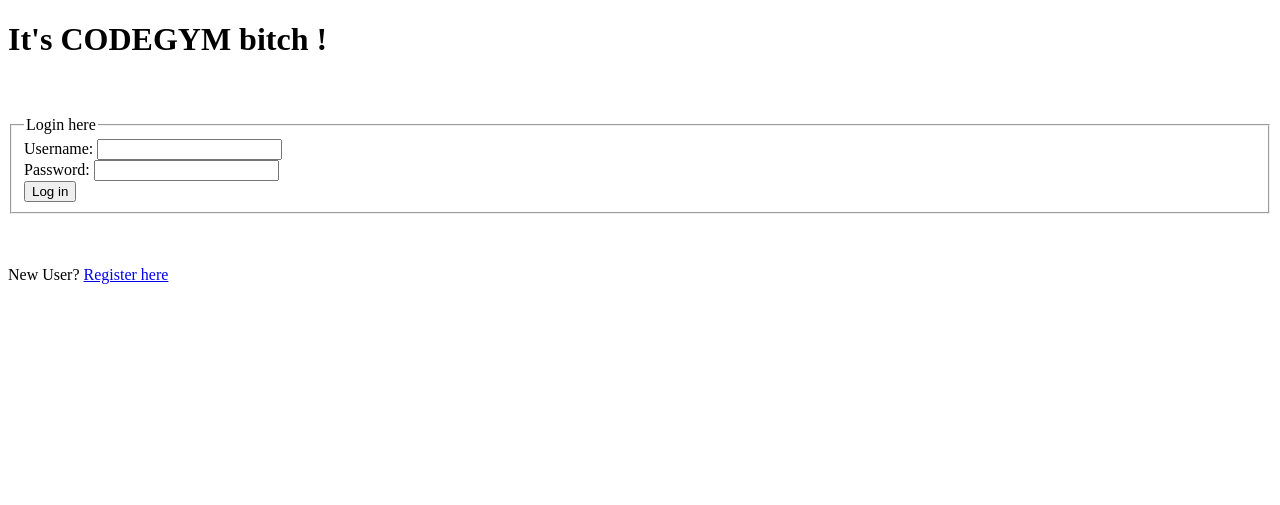
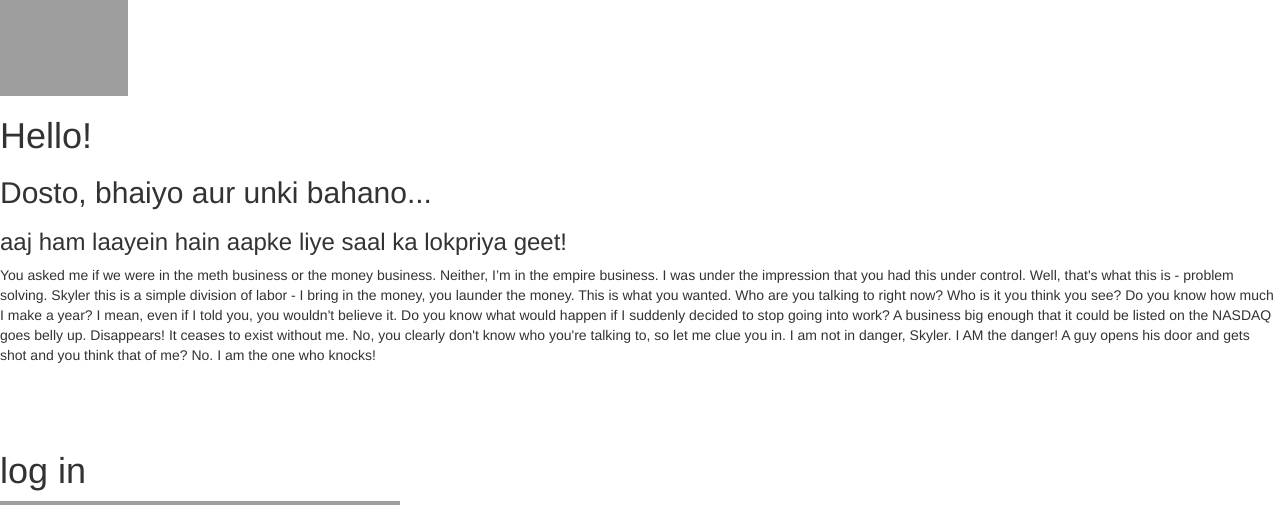
Before and after one commit to akhileshdevrari/codegym, a PHP site: page / in a window 1280 px wide. Shown: the top 505 px of the page. Before the commit the page ends 284 px from the top, so only its background shows below. Run offline with PHP 8.4, Linux system fonts and the light colour scheme; some libraries are stand-ins or nearby versions; grey boxes are pictures that could not be loaded.

Commit message:
first commit

```diff
--- a/db.php
+++ b/db.php
@@ -1,11 +1,13 @@
 <?php
 		$servername = "localhost";
 		$username = "root";
-		$password = "mi";
+		$password = "idiox@0";
 		$dbname = "codegym";
-		$conn = new mysqli($servername, $username, $password, $dbname);
+		echo "e na ho pi";
+		$conn = mysqli_connect($servername, $username, $password, $dbname);
 		if($conn->connect_error)
 		{
 			die("Error connecting to database: ".$conn->connect_error);
 		}
+		echo "mishra chutiya";
 ?>
--- a/index.php
+++ b/index.php
@@ -1,32 +1,117 @@
 <?php session_start(); ?>
 <!DOCTYPE html>
-<html>
+<html lang="en">
 <head>
-	<title>codegym</title>
+  <meta charset="utf-8">
+  <title>login</title>
+  <meta name="viewport" content="width=device-width, initial-scale=1">
+  <link href="http://maxcdn.bootstrapcdn.com/bootstrap/3.3.0/css/bootstrap.min.css" rel="stylesheet">
+  <link href="css/index.css" rel="stylesheet" />
+  <script src="http://code.jquery.com/jquery-1.11.1.min.js"></script>
+  <script src="http://maxcdn.bootstrapcdn.com/bootstrap/3.3.0/js/bootstrap.min.js"></script>
 </head>
 <body>
+  <img src="images/logo.png" style="height: auto;width: 10%">
+  <div class="introduction">
+  <h1> Hello! </h1>
+  <h2>Dosto, bhaiyo aur unki bahano...
+  </h2>
+  <h3>aaj ham laayein hain aapke liye saal ka lokpriya geet!</h3>
+  <p>You asked me if we were in the meth business or the money business. Neither, I’m in the empire business. I was under the impression that you had this under control. Well, that's what this is - problem solving. Skyler this is a simple division of labor - I bring in the money, you launder the money. This is what you wanted.
 
-	<h1>It's CODEGYM bitch !</h1>
-	<br><br>
+Who are you talking to right now? Who is it you think you see? Do you know how much I make a year? I mean, even if I told you, you wouldn't believe it. Do you know what would happen if I suddenly decided to stop going into work?
 
+A business big enough that it could be listed on the NASDAQ goes belly up. Disappears! It ceases to exist without me. No, you clearly don't know who you're talking to, so let me clue you in. I am not in danger, Skyler. I AM the danger! A guy opens his door and gets shot and you think that of me? No. I am the one who knocks! </p>
+  </div>
+  <div id="login-button">
+    <h5 style="color:white; font-size: 1.5em; margin-left:-0.3em;margin-top:.2em;">login</h5>
+  </div>
+  <div id="register-button">
+    <h5 style="color:white; font-size: 1.5em; margin-left:-0.9em;margin-top:.2em;">register</h5>
+  </div>
+  <div id="container">
+    <h1>log in</h1>
+    <span class="close-btn">
+      <img src="https://cdn4.iconfinder.com/data/icons/miu/22/circle_close_delete_-128.png"></img>
+    </span>
     <?php
     if(isset($_SESSION["loginerr"]))
       if($_SESSION["loginerr"] != "")
         echo $_SESSION["loginerr"]."<br><br>";
     ?>
+    <form action="login.php" method="post">
+      <input type="text" name="username" placeholder="username">
+      <input type="password" name="password" placeholder="password">
+      <input type="submit">
+      <div id="remember-container">
+        <input type="checkbox" id="checkbox-2-1" class="checkbox" checked="checked"/>
+        <span id="remember">remember me</span>
+        <span id="forgotten">forgotten password</span>
+      </div>
+    </form>
+  </div>
 
-	<form method="post" action="./login.php">
-		<fieldset>
-		<legend>Login here</legend>
-			Username: <input type="text" name="username" required><br>
-			Password: <input type="password" name="password" required><br>
-			<input type="submit" value="Log in"><br>
-		</fieldset>
+  <div id="container2">
+    <h1>register</h1>
+    <span class="close-btn2">
+      <img src="https://cdn4.iconfinder.com/data/icons/miu/22/circle_close_delete_-128.png"></img>
+    </span>
+    <form action="register.php" method="post">
+      <input type="text" name="name" placeholder="name">
+      <input type="text" name="username" placeholder="username">
+      <input type="email" name="email" placeholder="email">
+      <input type="password" name="password" placeholder="password">
+      <input type="password" placeholder="confirm password">
+      <input type="file" name="photo">
+      <div id="tnc-container">
+        <input type="checkbox" id="checkbox-2-1" class="checkbox" checked="checked"/><span style="color:#eee;"> I agree to terms and conditions</span><br />
+      </div>
+      <input type="submit"></a>
     </form>
+  </div>
 
-	<br><br>
+  <!-- Forgotten Password Container -->
+  <div id="forgotten-container">
+    <h1>forgotten</h1>
+    <span class="close-btn">
+      <img src="https://cdn4.iconfinder.com/data/icons/miu/22/circle_close_delete_-128.png"></img>
+    </span>
+    <form>
+      <input type="email" name="email" placeholder="email">
+      <a href="#" class="orange-btn">get new password</a>
+    </form>
+  </div>
+  <script>
+    $('#login-button').click(function(){
+      $('#login-button').fadeOut("slow",function(){
+        $("#container").fadeIn();
+      });
+    });
 
-	<p>New User? <a href="./register_frontend.php">Register here</a></p>
+    $('#register-button').click(function(){
+      $('#register-button').fadeOut("slow",function(){
+        $("#container2").fadeIn();
+      });
+    });
 
+    $(".close-btn").click(function(){
+      $("#container, #forgotten-container").fadeOut(800, function(){
+        $("#login-button").fadeIn(800);
+      });
+    });
+    $(".close-btn2").click(function(){
+      $("#container2").fadeOut(800, function(){
+        $("#register-button").fadeIn(800);
+      });
+    });
+    /* Forgotten Password */
+    $('#forgotten').click(function(){
+      $("#container").fadeOut(function(){
+        $("#forgotten-container").fadeIn();
+      });
+    });
+  </script>
+  <script type="text/javascript" src="js/index.js"></script>
+  <div id="particles-js"></div>
 </body>
 </html>
--- a/register_frontend.php
+++ b/register_frontend.php
@@ -12,14 +12,14 @@
 			echo $_SESSION["register_err"]."<br><br>";
 	?>
 
-	<form action="register_backend.php" method="post">
+	<form action="register.php" method="post">
 	<fieldset>
 	<legend>Register here</legend>
 		Username: <input type="text" name="username" required><br>
 		Name: <input type="text" name="name" required><br>
 		E-mail: <input type="text" name="email"><br>
-		Password: <input type="password" name="password1" required><br>
-		Confirm password: <input type="password" name="password2" required><br>
+		Password: <input type="password" name="password" required><br>
+		Confirm password: <input type="password" required><br>
 		<button type="submit" value="Submit">Submit</button>
 		<button type="reset" value="Reset">Reset</button>
 	</fieldset>
```
Also changed, not shown: register_backend.php (deleted, +0 -34 lines). Lines whose indentation alone changed are shown as unchanged.
